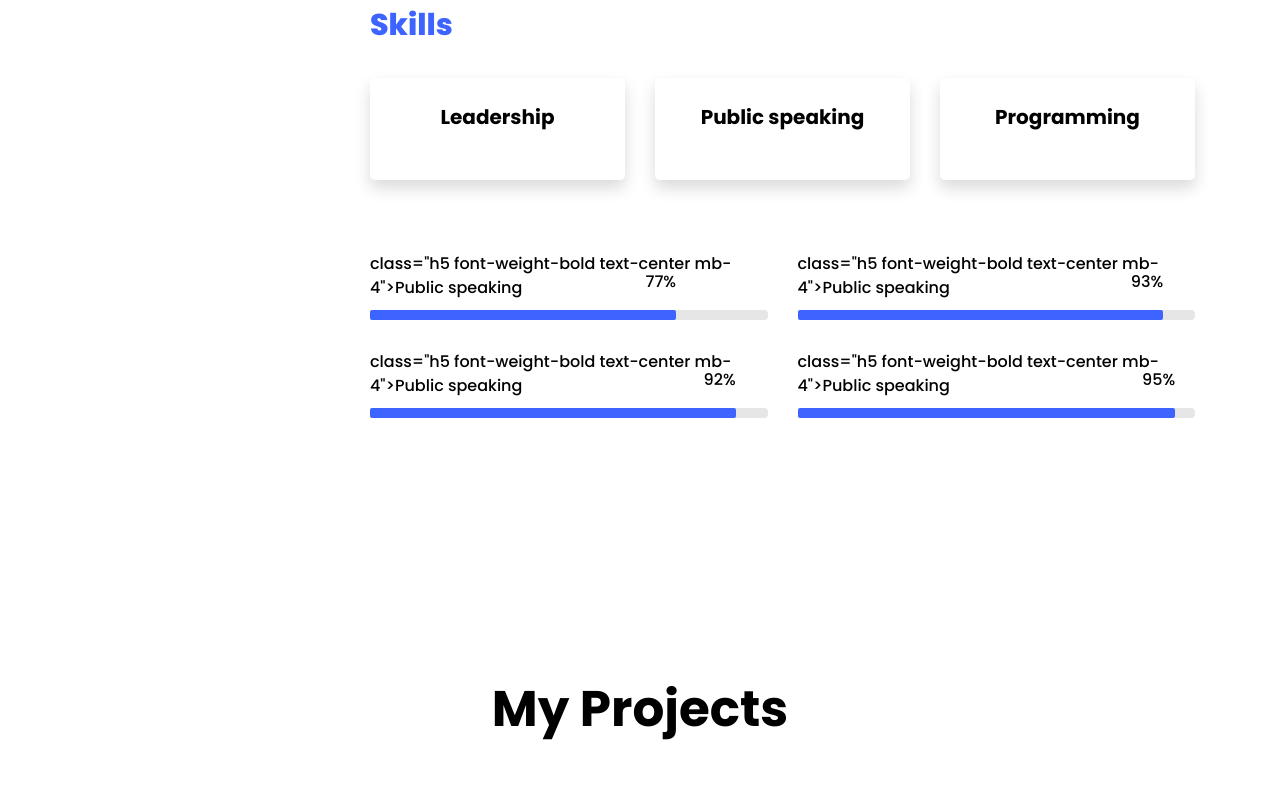
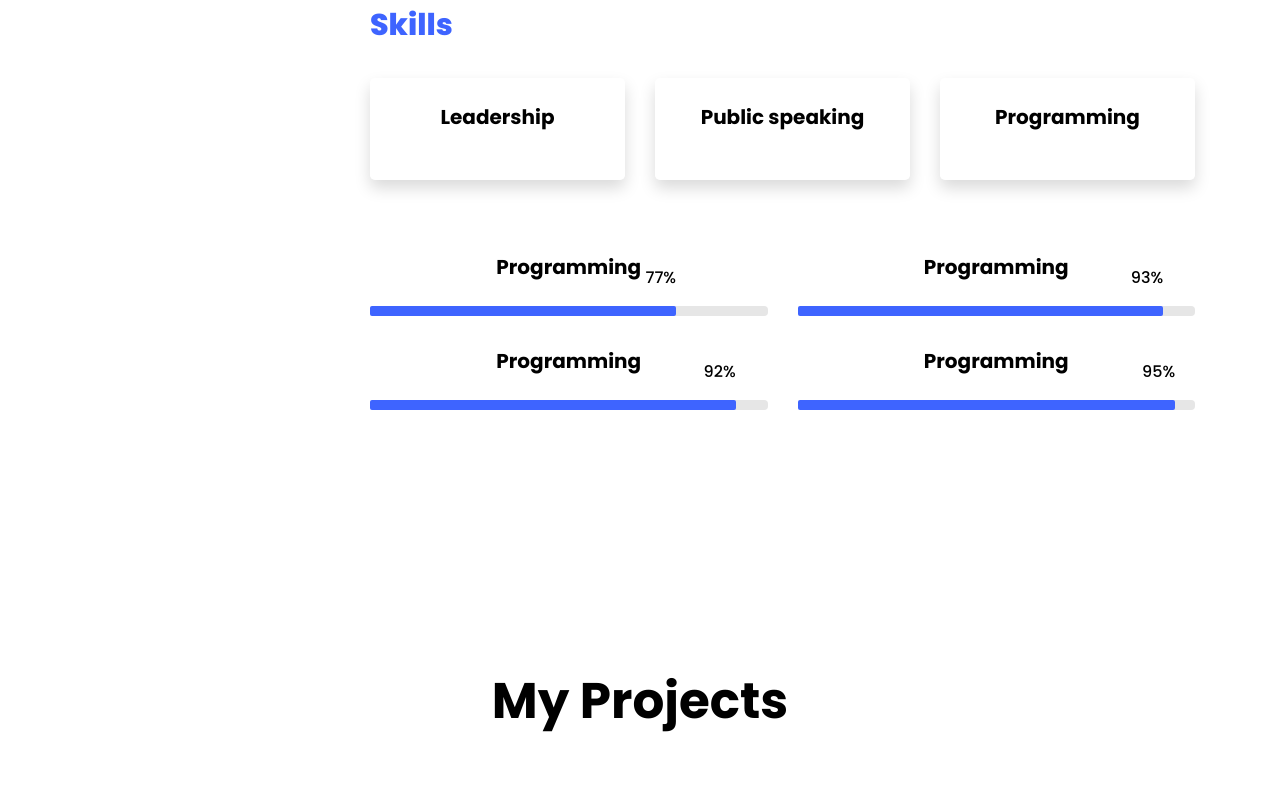
Before and after one commit to KaranTKS/karanTKS.github.io, a plain HTML site: page index.html in a window 1280 px wide. Shown: the part 2175-2964 px from the top of the page. Drawn offline with Linux system fonts and the light colour scheme; files whose address does not match are found by name.

Commit message:
Update index.html

```diff
--- a/index.html
+++ b/index.html
@@ -330,7 +330,7 @@
 					  	<div class="row">
 					  		<div class="col-md-6 animate-box">
 									<div class="progress-wrap ftco-animate">
-										<h3>class="h5 font-weight-bold text-center mb-4">Public speaking</h3>
+										<h2 class="h5 font-weight-bold text-center mb-4">Programming</h2>
 										<div class="progress">
 										 	<div class="progress-bar color-1" role="progressbar" aria-valuenow="90"
 										  	aria-valuemin="0" aria-valuemax="100" style="width:77%">
@@ -341,7 +341,7 @@
 								</div>
 								<div class="col-md-6 animate-box">
 									<div class="progress-wrap ftco-animate">
-										<h3>class="h5 font-weight-bold text-center mb-4">Public speaking</h3>
+										<h2 class="h5 font-weight-bold text-center mb-4">Programming</h2>
 										<div class="progress">
 										 	<div class="progress-bar color-2" role="progressbar" aria-valuenow="85"
 										  	aria-valuemin="0" aria-valuemax="100" style="width:92%">
@@ -352,7 +352,7 @@
 								</div>
 								<div class="col-md-6 animate-box">
 									<div class="progress-wrap ftco-animate">
-										<h3>class="h5 font-weight-bold text-center mb-4">Public speaking</h3>
+										<h2 class="h5 font-weight-bold text-center mb-4">Programming</h2>
 										<div class="progress">
 										 	<div class="progress-bar color-3" role="progressbar" aria-valuenow="95"
 										  	aria-valuemin="0" aria-valuemax="100" style="width:92%">
@@ -363,7 +363,7 @@
 								</div>
 								<div class="col-md-6 animate-box">
 									<div class="progress-wrap ftco-animate">
-										<h3>class="h5 font-weight-bold text-center mb-4">Public speaking</h3>
+										<h2 class="h5 font-weight-bold text-center mb-4">Programming</h2>
 										<div class="progress">
 										 	<div class="progress-bar color-4" role="progressbar" aria-valuenow="90"
 										  	aria-valuemin="0" aria-valuemax="100" style="width:95%">
```
